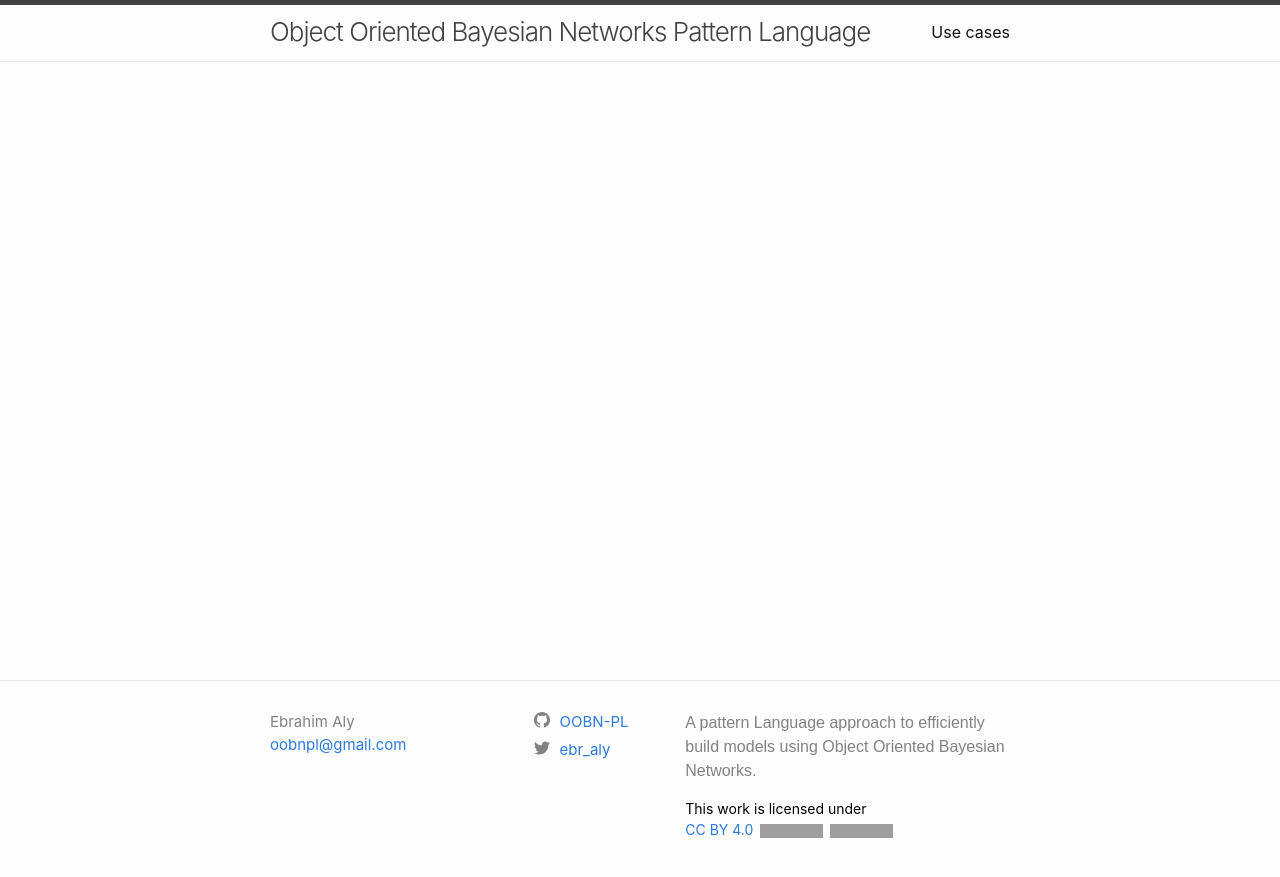
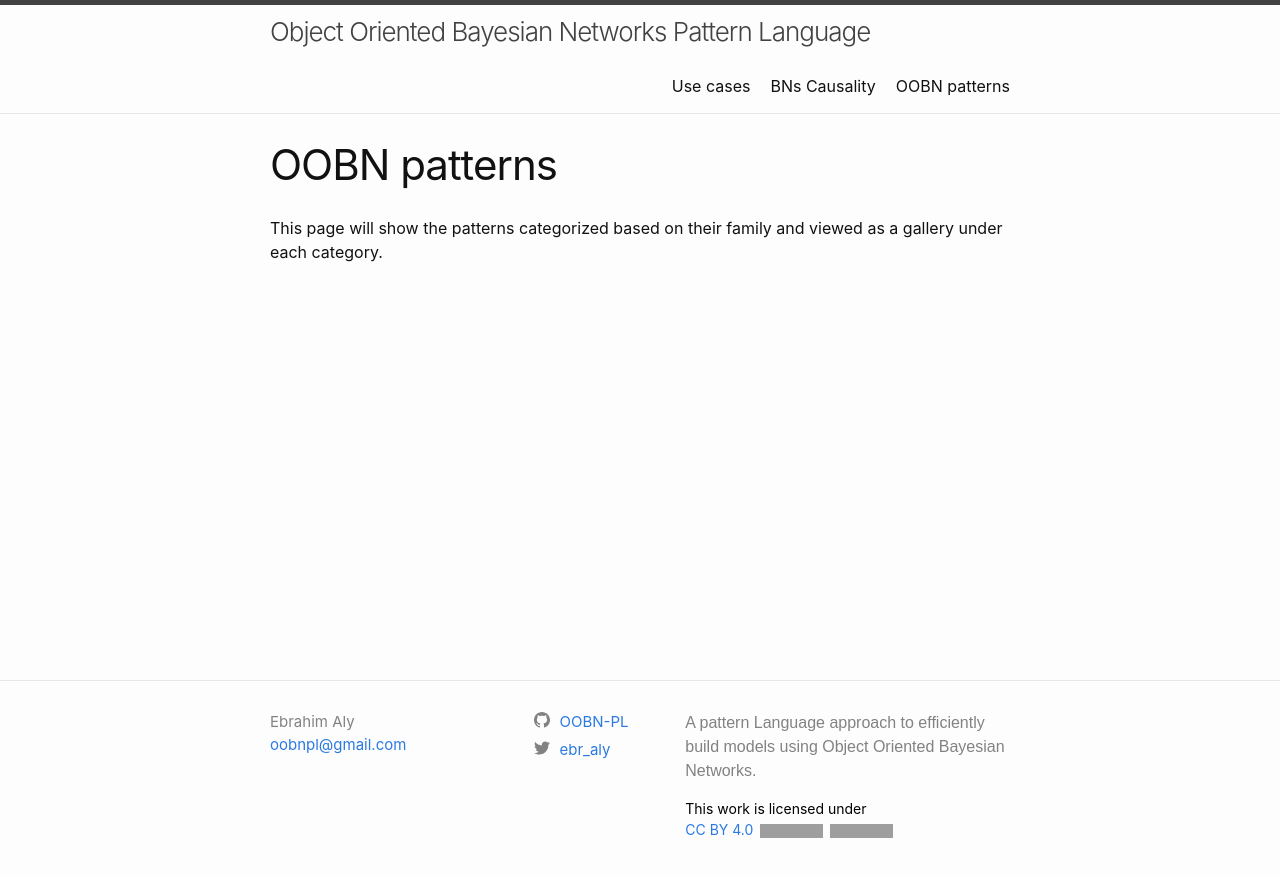
Before and after one commit to OOBN-PL/OOBNPL, a Jekyll site: the page built from _pages/patterns.md, in a window 1280 px wide. Shown: the top 877 px of the page. Built offline with Jekyll 4.4.1, drawn with Linux system fonts in a browser that asks for light colours; our own code applies the rules of GitHub Pages for plain Markdown files; grey boxes are pictures that could not be loaded.

Commit message:
add defaults to config - add collections to config - add two pages to the pages folder

```diff
--- a/_config.yml
+++ b/_config.yml
@@ -30,7 +30,7 @@ github_username: OOBN-PL
 # Manual modifications
 author: Ebrahim Aly
 title_logo: /images/pl_logo.png
-license: add
+license: true
 
 # Build settings
 # inactivated the theme below and using its files by my own
@@ -58,4 +58,34 @@ plugins:
 #   - vendor/gems/
 #   - vendor/ruby/
 
-include: ["_pages"]
+include: ["_pages", "_patterns"]
+
+collections:
+  patterns:
+    output: true
+
+
+defaults:
+  -
+    scope:
+      path: "_pages"
+    values:
+      layout: "page"
+      permalink: "/:basename"
+
+  -
+    scope:
+      path: "patterns"
+      type: "patterns"
+    values:
+      layout: "page"
+      permalink: "/:basename"
+      author: "ealy"
+
+
+# adding front matter to images
+  -
+    scope:
+      path: "images"
+    values:
+      image: true
--- a/_pages/patterns.md
+++ b/_pages/patterns.md
@@ -1,3 +1,6 @@
+---
+layout: page
+title: OOBN patterns
 ---
 
----
+This page will show the patterns categorized based on their family and viewed as a gallery under each category.
```
Also changed, not shown: _patterns/paged_causal_bns.md (added, +86 -0 lines), _pages/Resources.md (added).
